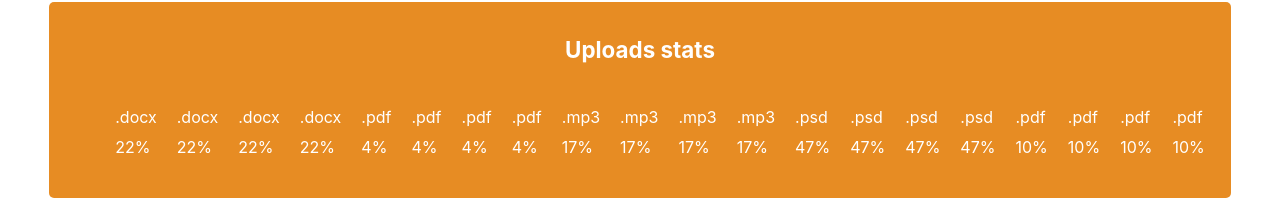
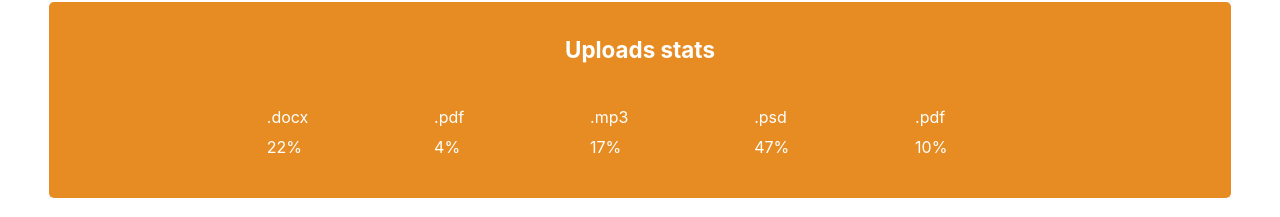
Before and after one commit to cristiangarzon22/goit-react-hw-01-components, a React (Create React App) app: page / in a window 1280 px wide. Shown: the part 524-741 px from the top of the page. Built offline with nearby package versions, Linux system fonts and the light colour scheme.

Commit message:
nuevo commit

```diff
--- a/src/components/stadistics/stadistics.jsx
+++ b/src/components/stadistics/stadistics.jsx
@@ -9,19 +9,12 @@ const Stadistics = ({stats,title}) => {
 
   <ul className={css.statList}>
    {stats.map((e) => (
-    <><li key={e.id} className={css.item}>
+    <>
+    <li key={e.id} className={css.item}>
            <span className={css.label}>{e.label}</span>
            <span className={css.percentage}>{e.percentage}%</span>
-       </li><li key={e.id} className={css.item}>
-               <span className={css.label}>{e.label}</span>
-               <span className={css.percentage}>{e.percentage}%</span>
-           </li><li key={e.id} className={css.item}>
-               <span className={css.label}>{e.label}</span>
-               <span className={css.percentage}>{e.percentage}%</span>
-           </li><li key={e.id} className={css.item}>
-               <span className={css.label}>{e.label}</span>
-               <span className={css.percentage}>{e.percentage}%</span>
-           </li></>
+       </li>
+    </>
     ))}
   </ul>
  </section>
```
